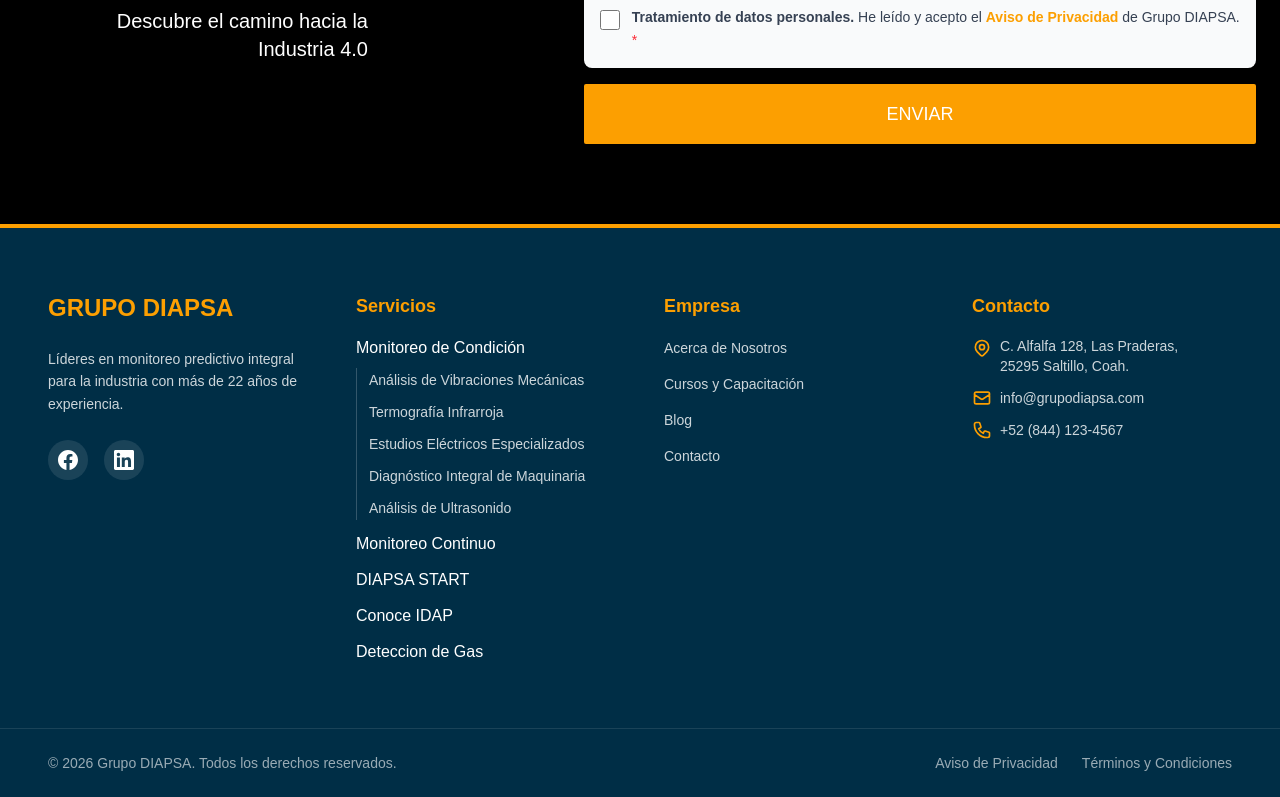
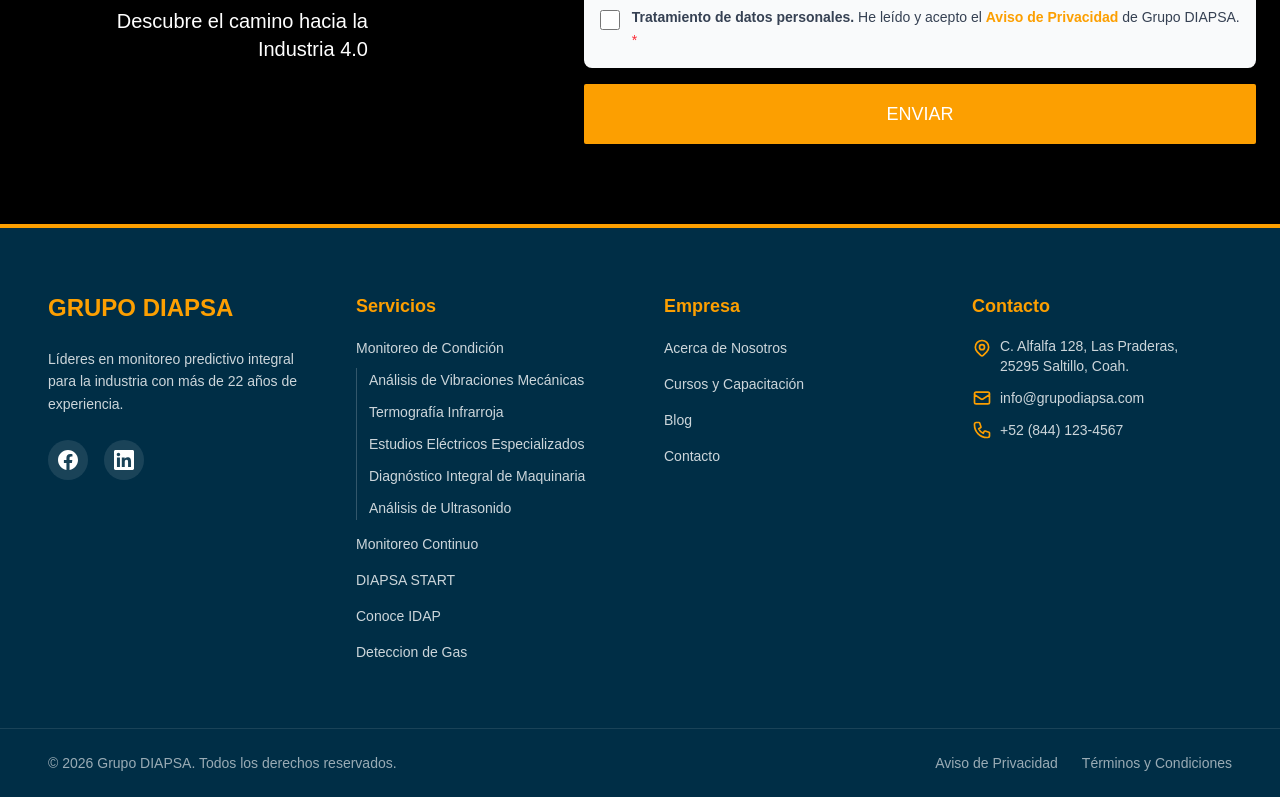
Before and after one commit to diapsa/diapsa-frontend, a Next.js app: page / in a window 1280 px wide. Shown: the part 6017-6814 px from the top of the page. Built offline with nearby package versions, Linux system fonts and the light colour scheme.

Commit message:
fix: update NavLink variant in footer services list

```diff
--- a/components/organisms/Footer.tsx
+++ b/components/organisms/Footer.tsx
@@ -78,7 +78,7 @@
             <ul className="space-y-3">
               {services.map((item, index) => (
                 <li key={index}>
-                  <NavLink href={item.href}>
+                  <NavLink variant="footer" href={item.href}>
                     {item.label}
                   </NavLink>
                   {'children' in item && Array.isArray(item.children) && (
```
